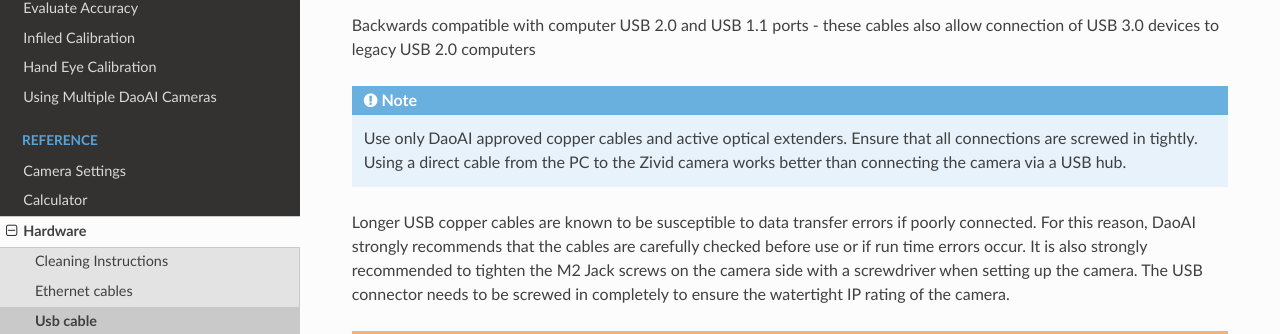
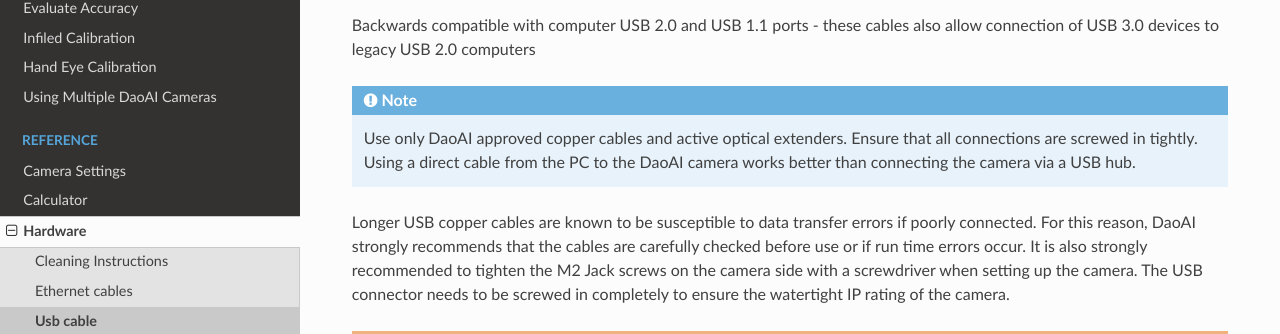
Before and after one commit to DaoAI-Robotics-Inc/daoai_camera_studio_user_manual, a Sphinx documentation site: the page built from docs/source/reference/hardware/usb-cable/index.rst, in a window 1280 px wide and 900 px high, scrolled down 803 px. Shown: the part 207-541 px from the top of the window. Built offline with Sphinx 7.4.7 and the Read the Docs theme 2.0.0, drawn with Linux system fonts in a browser that asks for light colours.

Commit message:
update zivid

```diff
--- a/docs/source/case-studies/captruing-high-quality-point-clouds/working-distance-and-camera-positioning/index.rst
+++ b/docs/source/case-studies/captruing-high-quality-point-clouds/working-distance-and-camera-positioning/index.rst
@@ -37,7 +37,7 @@
 .. warning::
     Be aware that the noise is proportional to the working distance, and that the spatial resolution is inversely proportional to the working distance.
 
-We may proceed if all requirements for working distance, FOV, resolution and precision can be satisfied with a single camera position. If not, we need to consider using robot mounting, multiple cameras and so on. In that case we recommend that you contact customersuccess@zivid.com and we will help you find a solution.
+We may proceed if all requirements for working distance, FOV, resolution and precision can be satisfied with a single camera position. If not, we need to consider using robot mounting, multiple cameras and so on. In that case we recommend that you contact support@daoai.com and we will help you find a solution.
 
 Angle the camera
 -------------------------------
--- a/docs/source/reference/hardware/usb-cable/index.rst
+++ b/docs/source/reference/hardware/usb-cable/index.rst
@@ -17,7 +17,7 @@
 Backwards compatible with computer USB 2.0 and USB 1.1 ports - these cables   also allow connection of USB 3.0 devices to legacy USB 2.0 computers
 
 .. note::
-    Use only DaoAI approved copper cables and active optical extenders. Ensure that all connections are screwed in tightly. Using a direct cable from the PC to the Zivid camera works better than connecting the camera via a USB hub.
+    Use only DaoAI approved copper cables and active optical extenders. Ensure that all connections are screwed in tightly. Using a direct cable from the PC to the DaoAI camera works better than connecting the camera via a USB hub.
 
 Longer USB copper cables are known to be susceptible to data transfer errors if poorly connected. For this reason, DaoAI strongly recommends that the cables are carefully checked before use or if run time errors occur. It is also strongly recommended to tighten the M2 Jack screws on the camera side with a screwdriver when setting up the camera. The USB connector needs to be screwed in completely to ensure the watertight IP rating of the camera.
 
```
Also changed, not shown: docs/source/develop/connect-camera/index.rst (+8 -8 lines).
